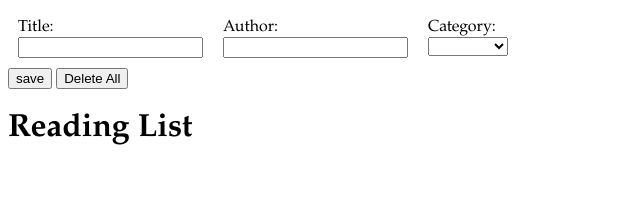
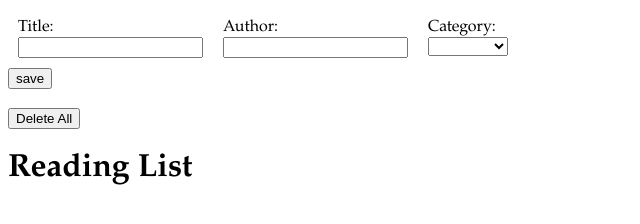
Before and after one commit to kaluzsikc/w6_d4_lab, a plain HTML site: page index.html in a window 1280 px wide. Shown: the whole page, without its empty margins (0-640 px from the left). Drawn offline with Linux system fonts and the light colour scheme.

Commit message:
Add double br between save and delete all

```diff
--- a/index.html
+++ b/index.html
@@ -29,7 +29,7 @@
           </select>
         </div>
       </div>
-      <input type="submit" value="save"/>
+      <input type="submit" value="save"/><br><br>
       <button id="delete-all">Delete All</button>
     </form>
     <h1>Reading List</h1>
```
